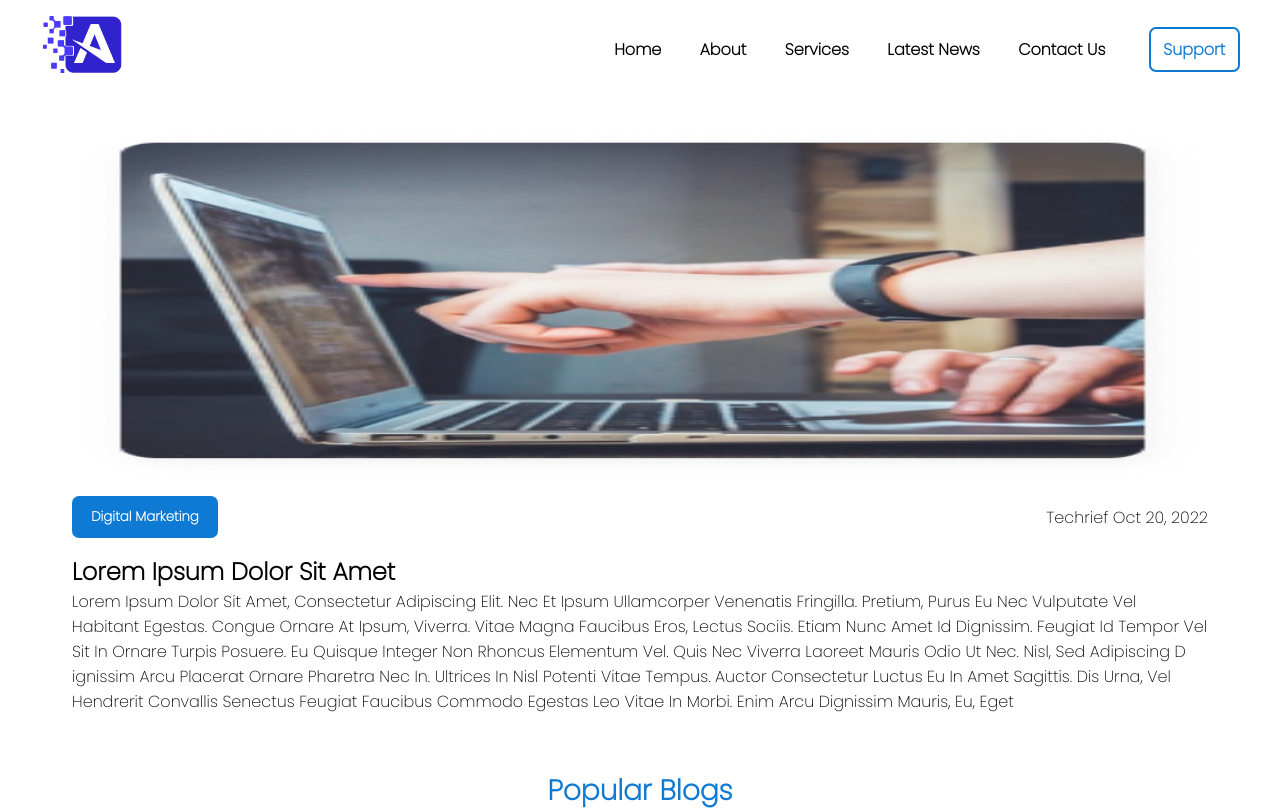
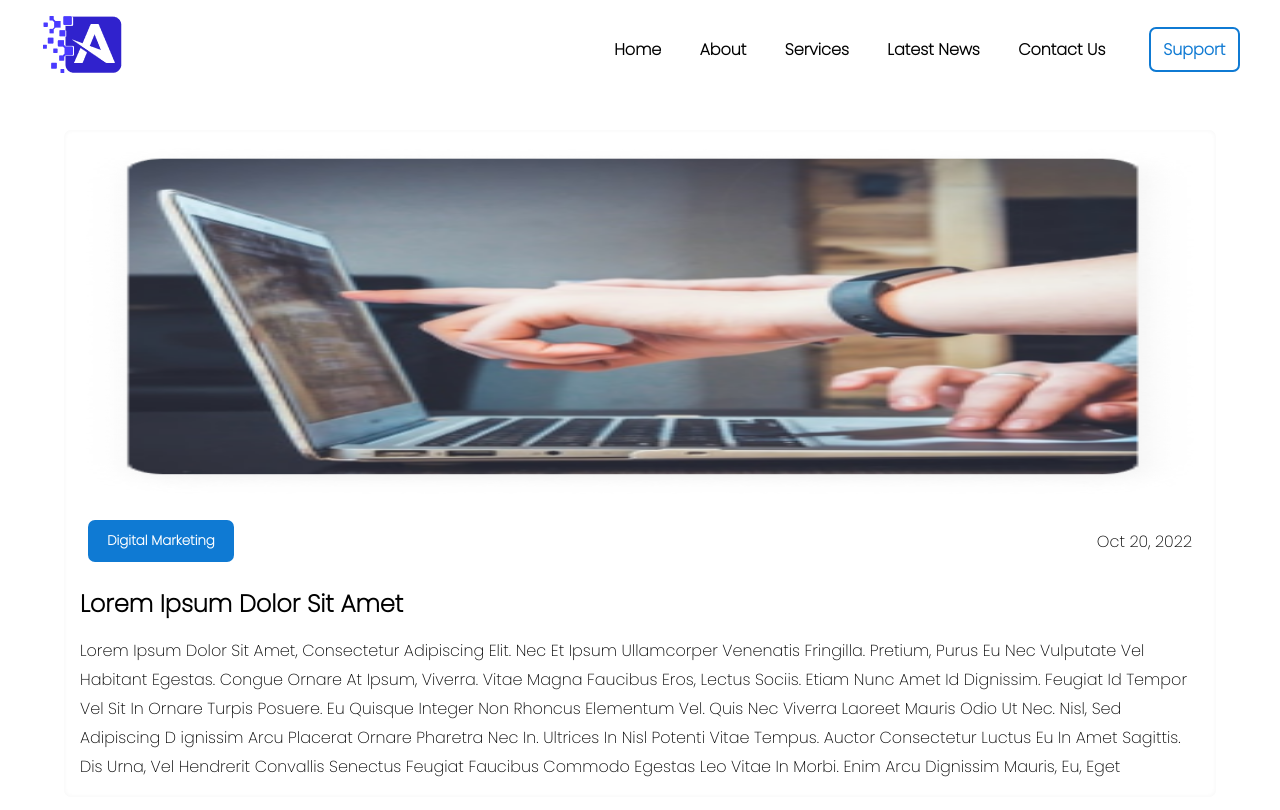
Before and after one commit to Abood10s/agency-portfolio, a React (Create React App) app: page /blog/1 in a window 1280 px wide. Shown: the top 810 px of the page. Built offline with nearby package versions, Linux system fonts and the light colour scheme; a web font is replaced by a local one.

Commit message:
adding latestnews page and single blog page

```diff
--- a/src/components/navbar/index.js
+++ b/src/components/navbar/index.js
@@ -12,6 +12,7 @@ const Navbar = () => {
   useEffect(() => {
     setShow(false);
   }, [pathname]);
+
   return (
     <nav className="navbar">
       <div className="logo">
@@ -22,57 +23,27 @@ const Navbar = () => {
       <div className="placeholder">
         <ul className={`links ${show ? "slide" : ""}`}>
           <li>
-            <NavLink
-              to={PATHS.HOME}
-              style={({ isActive }) => ({
-                color: isActive ? "#fff" : "",
-                background: isActive ? "#0F7AD3" : "",
-              })}
-            >
+            <NavLink to={PATHS.HOME} activeclassname="active">
               Home
             </NavLink>
           </li>
           <li>
-            <NavLink
-              to={PATHS.ABOUT}
-              style={({ isActive }) => ({
-                color: isActive ? "#fff" : "",
-                background: isActive ? "#0F7AD3" : "",
-              })}
-            >
+            <NavLink to={PATHS.ABOUT} activeclassname="active">
               About
             </NavLink>
           </li>
           <li>
-            <NavLink
-              to={PATHS.SERVICES}
-              style={({ isActive }) => ({
-                color: isActive ? "#fff" : "",
-                background: isActive ? "#0F7AD3" : "",
-              })}
-            >
+            <NavLink to={PATHS.SERVICES} activeclassname="active">
               Services
             </NavLink>
           </li>
           <li>
-            <NavLink
-              to={PATHS.LATEST_NEWS}
-              style={({ isActive }) => ({
-                color: isActive ? "#fff" : "",
-                background: isActive ? "#0F7AD3" : "",
-              })}
-            >
+            <NavLink to={PATHS.LATEST_NEWS} activeclassname="active">
               Latest News
             </NavLink>
           </li>
           <li>
-            <NavLink
-              to={PATHS.CONTACT_US}
-              style={({ isActive }) => ({
-                color: isActive ? "#fff" : "",
-                background: isActive ? "#0F7AD3" : "",
-              })}
-            >
+            <NavLink to={PATHS.CONTACT_US} activeclassname="active">
               Contact Us
             </NavLink>
           </li>
--- a/src/index.css
+++ b/src/index.css
@@ -19,3 +19,7 @@
     box-sizing: border-box;
     font-family: 'Poppins', sans-serif;
 }
+
+.active {
+    background-color: red;
+}
--- a/src/pages/singleBlog/index.js
+++ b/src/pages/singleBlog/index.js
@@ -1,11 +1,12 @@
-import React from "react";
+import React, { useEffect } from "react";
 import "./style.css";
 import { Link, useParams } from "react-router-dom";
+//  data
 import { latestData } from "../../mockData";
+//  components
 import PrimaryButton from "../../components/primaryButton";
 import Heading from "../../components/heading";
 import ProjectsCard from "../../components/projects-card";
-import { useEffect } from "react";
 
 const SingleBlogPage = () => {
   let { id } = useParams();
@@ -23,7 +24,7 @@ const SingleBlogPage = () => {
             bg={"#0F7AD3"}
             clr={"#fff"}
           />
-          <span className="date">Techrief Oct 20, 2022</span>
+          <span className="date"> Oct 20, 2022</span>
         </div>
         <div className="blog-text">
           <h2>Lorem Ipsum Dolor Sit Amet</h2>
@@ -45,7 +46,7 @@ const SingleBlogPage = () => {
 
       <Heading title="Popular Blogs" />
       <div className="latest-grid">
-        {latestData.map((item, index) => {
+        {latestData.slice(0, 4).map((item, index) => {
           return (
             <Link to={`/blog/${item.id}`} key={index}>
               <ProjectsCard image={item.image} tag={item.role}>
--- a/src/pages/singleBlog/style.css
+++ b/src/pages/singleBlog/style.css
@@ -1,16 +1,17 @@
 .main-img {
-    padding: 0 0.5rem;
+    padding: 1rem;
     margin: 2rem auto;
     border-radius: var(--radius);
     overflow: hidden;
     width: 90%;
+    box-shadow: inset 0 0 5px #0000000b;
 }
 
 .main-img img {
     display: block;
     width: 100%;
     max-height: 350px;
-    object-fit: fill;
+    object-fit: inherit;
 }
 
 .blog-flex {
@@ -18,4 +19,23 @@
     justify-content: space-between;
     align-items: center;
     margin: 1rem 0;
+    padding: 0.5rem;
 }
+
+.blog-text {
+    display: flex;
+    flex-direction: column;
+    gap: 1rem;
+}
+
+.blog-text p {
+    line-height: 1.8em;
+}
+
+@media screen and (max-width: 850px) {
+    /* .blog-flex {
+        flex-direction: column;
+        align-items: center;
+        justify-content: center;
+    } */
+}
```
